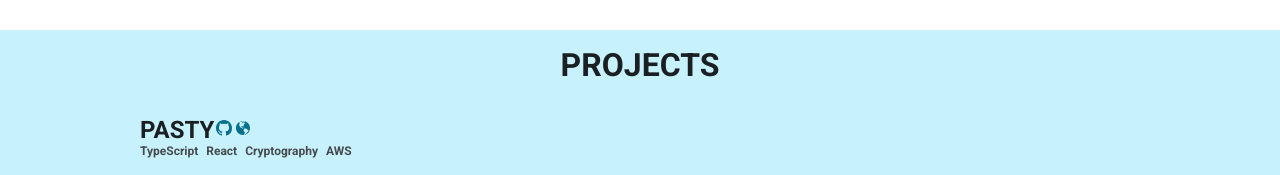
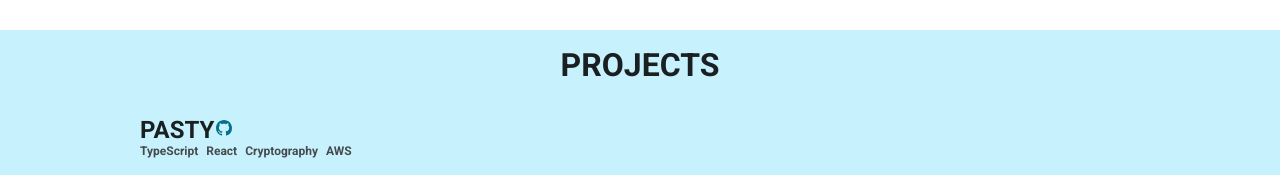
Before and after one commit to brhoades/brod.es, a React app: page / in a window 1280 px wide. Shown: the part 1037-1212 px from the top of the page. Built offline with nearby package versions, Linux system fonts and the light colour scheme.

Commit message:
removed broken pasty link

```diff
--- a/src/components/sections/Projects.tsx
+++ b/src/components/sections/Projects.tsx
@@ -7,7 +7,6 @@ export default () => (
     <ProjectSubsection
       title="Pasty"
       github="https://github.com/brhoades/pasty-react"
-      website="https://p.brod.es/"
       tags={['TypeScript', 'React', 'Cryptography', 'AWS']}
     >
       <p>
```
